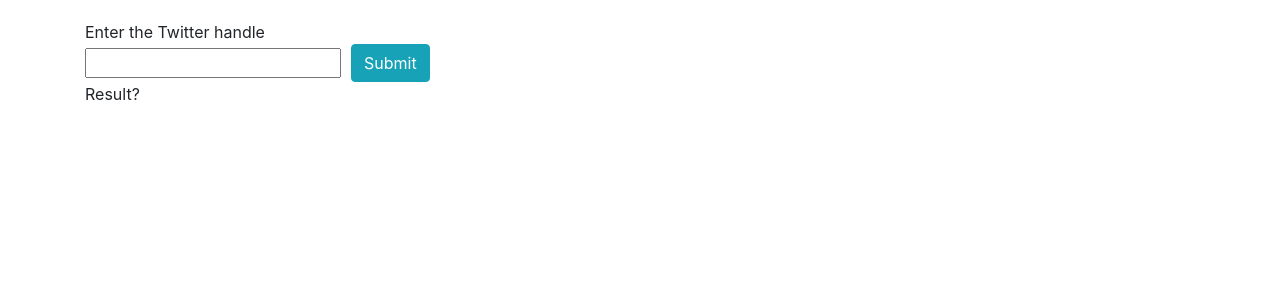
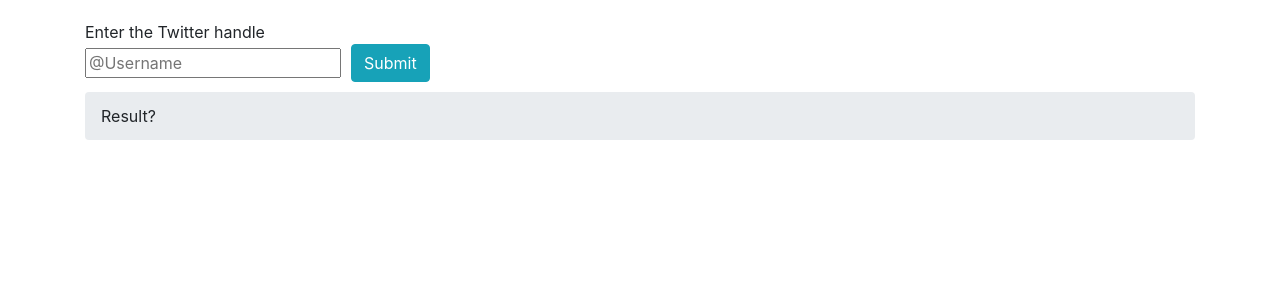
Before and after one commit to tdenby/russian-troll-detector, a Django app: page / in a window 1280 px wide. Shown: the part 72-372 px from the top of the page. Run offline with Django 3.2, Linux system fonts and the light colour scheme; some libraries are stand-ins or nearby versions.

Commit message:
added placeholder, textbox, and enter support

```diff
--- a/russian_troll_detector/website/templates/website/index.html
+++ b/russian_troll_detector/website/templates/website/index.html
@@ -32,15 +32,14 @@
   <section id="enter-handle">
       Enter the Twitter handle<br>
 
-     <form class="form-inline">
-          <input type="text" id="username" placeholder=""><br>
+     <form class="form-inline" id = 'username-form'>
+          <input type="text" id="username" placeholder="@Username"><br>
           <!--Need to put type to button in order to prevent from refreshing-->
           <button class="btn btn-info" type="button" id="submitUsername">Submit</button>
      </form>
 
-    <p id="result">
+    <p class="breadcrumb" id="result" style="margin-top: 10px;">
       Result?
-    </p>
   </section>
 </div>
 
@@ -59,10 +58,21 @@
                 console.log(res)
                 $('#result').html(JSON.stringify(res))
 
+            },
+            error: function(res) {
+              console.log('ERROR: User not found.');
+              document.getElementById("result").innerHTML = "ERROR: User not found.";
             }
 
         });
     }
+
+    $('#username').keypress(function (e) {
+       if (e.which == 13) {
+            e.preventDefault();
+            $("#submitUsername").click();
+       }
+    });
 
 
     $('#submitUsername').click(function(event) {
@@ -70,6 +80,7 @@
         console.log('hi')
     });
 
+
 </script>
 </body>
 </html>
```
